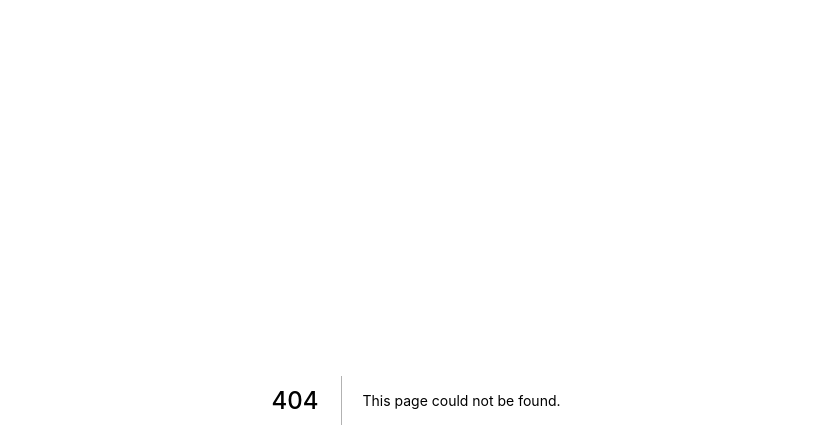
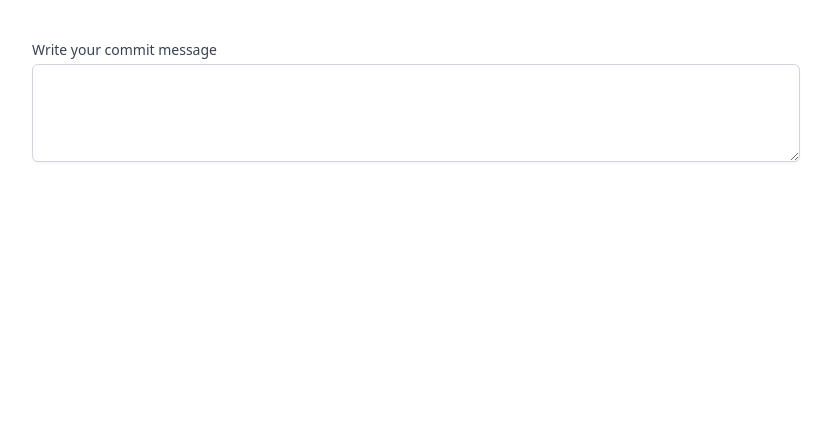
Before and after one commit to emilyyleung/utility, a Next.js app: page /utility/commit in a window 1280 px wide. Before the commit this address had no page. Shown: the top 448 px of the page, without its empty margins (224-1055 px from the left). Built offline with nearby package versions, Linux system fonts and the light colour scheme.

Commit message:
WIP commit

```diff
--- /dev/null
+++ b/components/Form/Input/TextArea.js
@@ -0,0 +1,23 @@
+export default function TextArea({ label, name, value, setValue }) {
+  const handleChange = (e) => {
+    setValue(e.target.value);
+  };
+
+  return (
+    <div>
+      <label htmlFor={name} className="block text-sm font-medium text-gray-700">
+        {label}
+      </label>
+      <div className="mt-1">
+        <textarea
+          rows={4}
+          name={name}
+          id={name}
+          className="block w-full rounded-md border-gray-300 shadow-sm focus:border-indigo-500 focus:ring-indigo-500 sm:text-sm"
+          defaultValue={''}
+          onChange={handleChange}
+        />
+      </div>
+    </div>
+  );
+}
--- /dev/null
+++ b/pages/commit.js
@@ -0,0 +1,58 @@
+import { useState, useEffect } from 'react';
+
+import TextArea from 'components/Form/Input/TextArea';
+
+export default function CommitPage() {
+  const [commitMessage, setCommitMessage] = useState('');
+
+  const [output, setOutput] = useState('');
+
+  useEffect(() => {
+    let words = commitMessage.split(' ');
+    let row = '';
+    let out = [];
+
+    let result = [];
+
+    if (commitMessage.length < 50) {
+      out.push(commitMessage);
+    } else {
+      for (let x = 0; x < words.length; x++) {
+        const word = words[x];
+        if (row.length + word.length < 50) {
+          row = row + ' ' + word;
+          //   out.push(row.trim());
+          // } else if (row.length < 50) {
+          //   out.push(row.trim());
+          //   row = '';
+          // } else {
+          //   out.push(row.trim());
+          //   row = '';
+          //   console.log(word);
+        } else {
+          out.push(row.trim());
+          row = '';
+        }
+
+        // out.push(row.trim());
+      }
+      result = [...out];
+    }
+
+    setOutput(result.join('\n'));
+  }, [commitMessage]);
+
+  return (
+    <div className="mx-auto pt-10 max-w-3xl">
+      <TextArea
+        label="Write your commit message"
+        name="commit"
+        setValue={setCommitMessage}
+        value={commitMessage}
+      />
+      <p className="pt-10" style={{ whiteSpace: 'pre' }}>
+        {output}
+      </p>
+    </div>
+  );
+}
```
